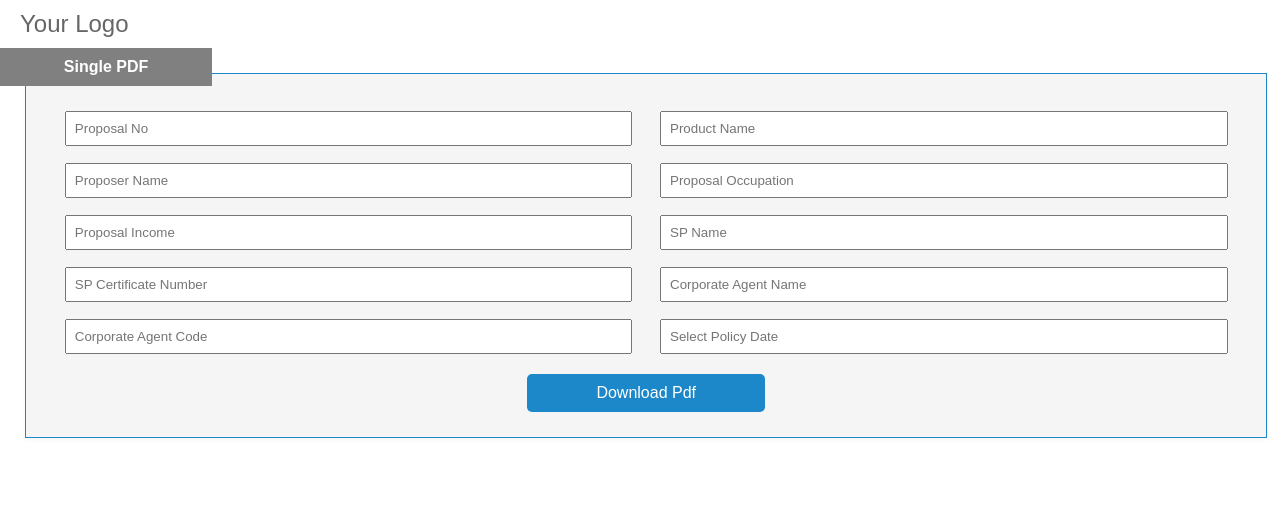
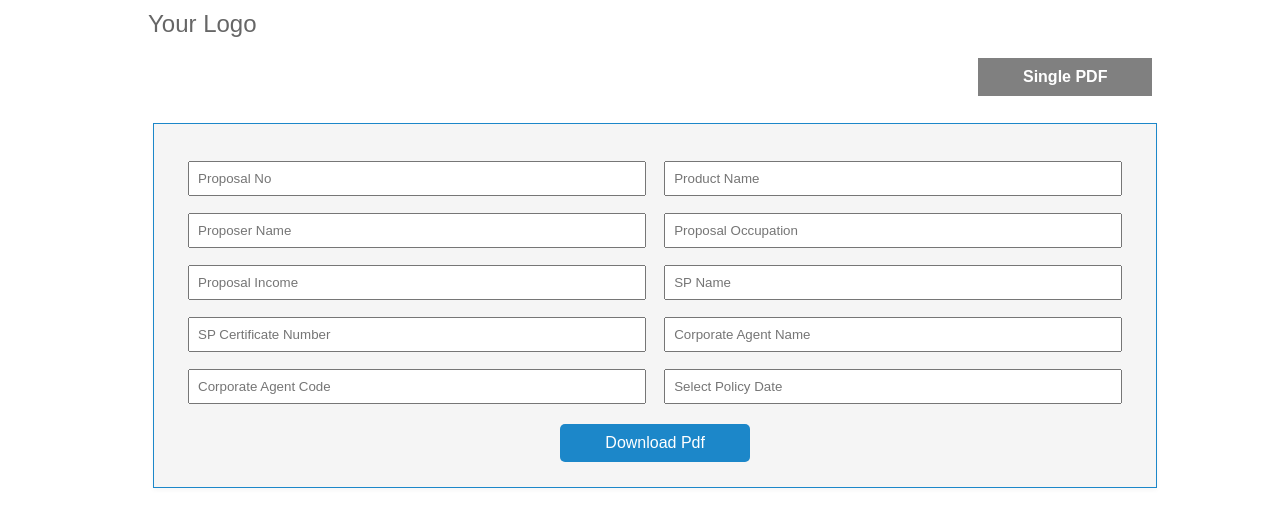
Before and after one commit to priyank-monocept/ACR, a React (Create React App) app in the folder frontend/: page / in a window 1280 px wide. Shown: the top 526 px of the page. Built offline with nearby package versions, Linux system fonts and the light colour scheme.

Commit message:
fix design issue

```diff
--- a/frontend/src/App.css
+++ b/frontend/src/App.css
@@ -124,7 +124,7 @@ span.error {
 }
 
 .left-toggle-panel {
-  float: left;
+  float: right;
   width: 15%;
   background-color: grey;
   padding: 10px;
@@ -136,4 +136,10 @@ span.error {
 
 .toggleTb {
   width: 100%;
+    height: 40px;
+    margin-top: 10px;
 }
+.App{
+  width: 80%;
+    margin: 0 auto;
+}
--- a/frontend/src/components/ACRcsvupload.js
+++ b/frontend/src/components/ACRcsvupload.js
@@ -33,7 +33,7 @@ function ACRCsvUpload() {
             (value[0] && /csv/.test(value[0].type)) || 'Only CSV files are allowed',
         })}
       />
-      {errors.file && <p className='error'>{errors.file.message}</p>}
+      {errors.file && <span className='error'>{errors.file.message}</span>}
       <button type="submit">Submit</button>
     </form>
   );
```
